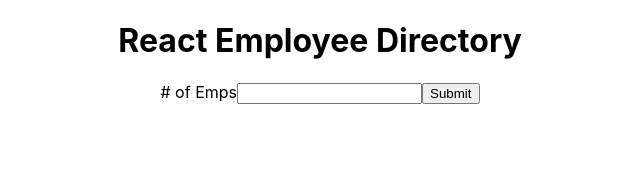
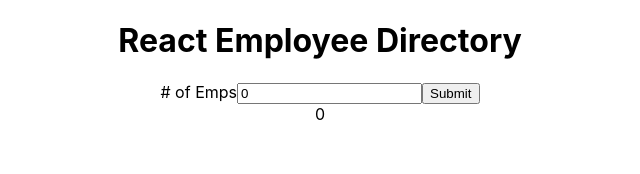
Before and after one commit to wolfdog27/ReactEmployeeDirectory, a React (Create React App) app: page / in a window 1280 px wide. Shown: the top 174 px of the page, without its empty margins (320-960 px from the left). Built offline with nearby package versions, Linux system fonts and the light colour scheme.

Commit message:
changed to class App, with state, add empContainer

```diff
--- a/src/App.js
+++ b/src/App.js
@@ -1,18 +1,33 @@
-import React from 'react';
+import React, { Component } from 'react';
 
 import './App.css';
 
-function App() {
+class App extends Component {
+  state = {
+    numInput: 0,
+  };
+  render() {
     return (
       <div className="App">
         <h1>React Employee Directory</h1>
         <label htmlFor="numInput">
           # of Emps
-        <input id="numInput" name="numInput" />
+        <input
+            id="numInput"
+            name="numInput"
+            value={this.state.numInput}
+            type="number"
+            min="0" />
         </label>
         <button>Submit</button>
+
+        <div className="empContainer">
+          {this.state.numInput}
+        </div>
+
       </div>
     );
   }
+}
 
 export default App;
```
Lines whose indentation alone changed are shown as unchanged.
